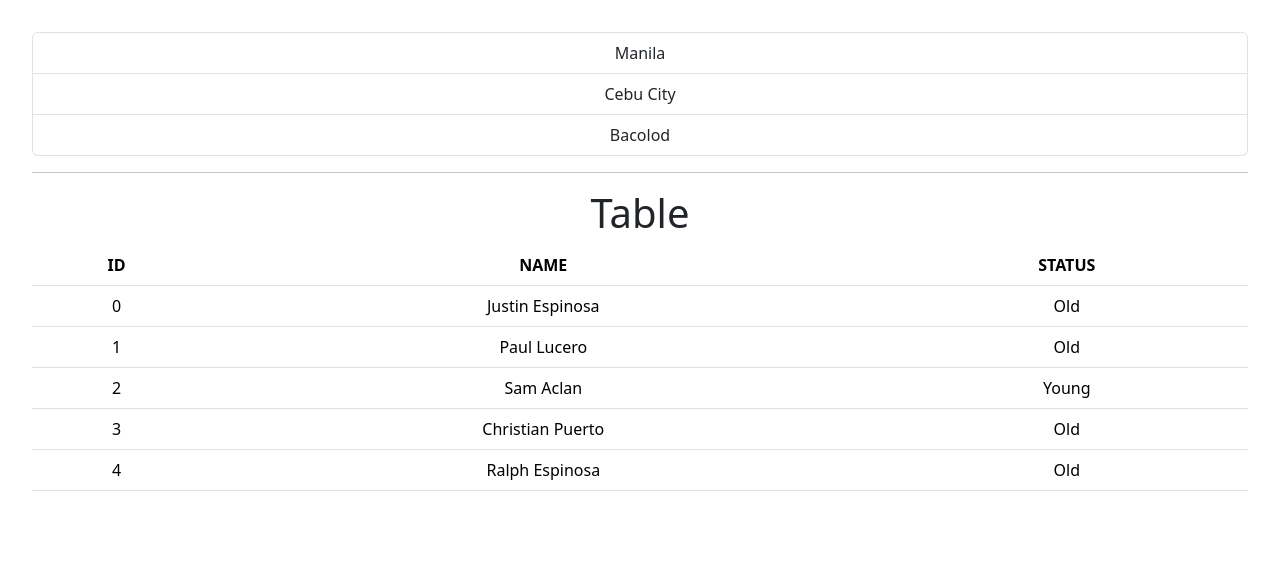
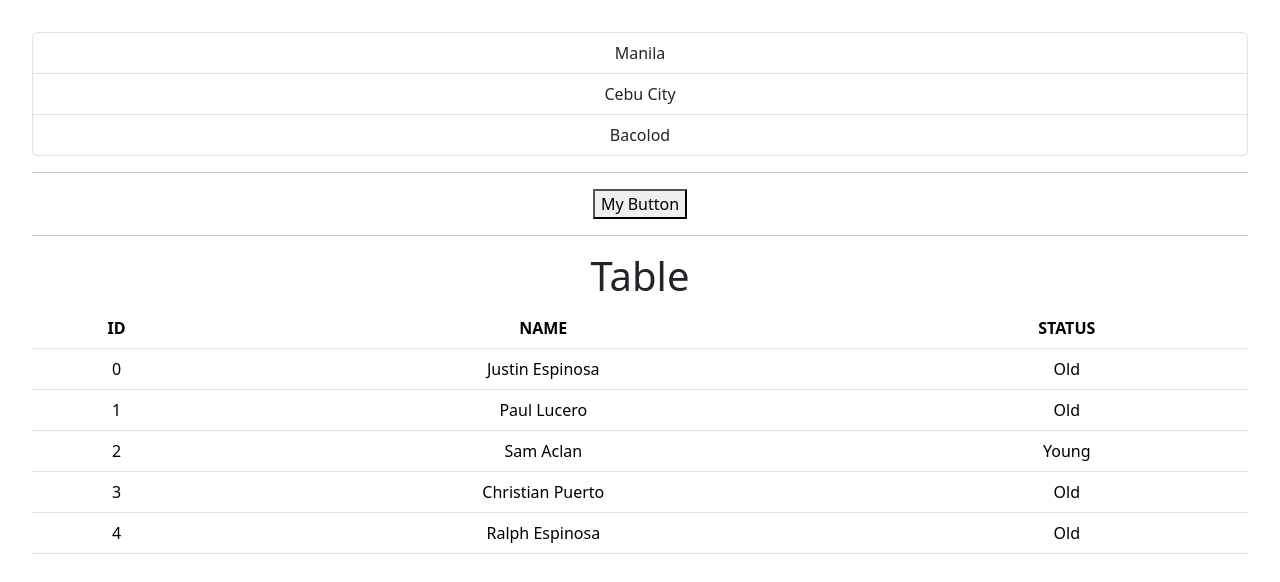
Before and after one commit to balili-melchorjr-developer/react-todo-list, a React (Vite) app: page / in a window 1280 px wide. Shown: the top 582 px of the page. Built offline with nearby package versions, Linux system fonts and the light colour scheme.

Commit message:
new feature in button

```diff
--- a/src/App.jsx
+++ b/src/App.jsx
@@ -1,6 +1,9 @@
 import './App.css'
 import MyButtonComponent from './components/MyButtonComponent'
 
+const MyButton = () => {
+  return <button>My Button</button>
+}
 
 function App() {
   const cities = ['Manila', 'Cebu City', 'Bacolod', 'Davao City']
@@ -36,6 +39,8 @@ function App() {
 
 
 
+
+
   return (
     <>
      <ul className="list-group">
@@ -45,6 +50,8 @@ function App() {
         </li>
       ))}
     </ul>
+    <hr/>
+    <MyButton/>
     <hr/>
     <h1>Table</h1>
     {person.length > 0 &&
```
